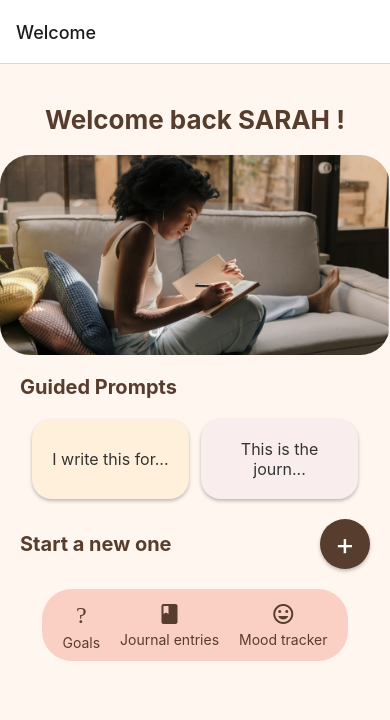
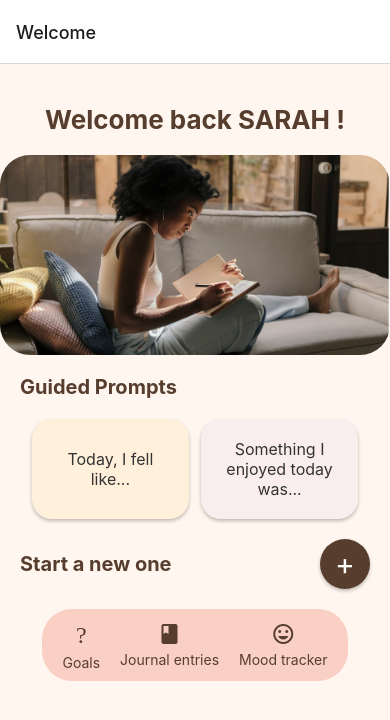
Before and after one commit to Irisvella/SOEN-357-Journaling-App, a React Native app in the folder Journal/: screen /WelcomePage in a window 390 px wide. Shown: the top 720 px of the page. Built offline with nearby package versions, Linux system fonts and the light colour scheme.

Commit message:
Cleaned up some navigation between pages

```diff
--- a/Journal/src/Screens/GuidedJournalPage.js
+++ b/Journal/src/Screens/GuidedJournalPage.js
@@ -1,6 +1,5 @@
-// src/screens/GuidedJournalPage.js
 import React from 'react';
-import { StyleSheet, Text, View, ScrollView, Button } from 'react-native';
+import { StyleSheet, Text, View, ScrollView, Button, TouchableOpacity } from 'react-native';
 
 const cardData = [
     { title: "Quick Guide", desc: "Follow this guide to record your day easily!" },
@@ -10,6 +9,10 @@ const cardData = [
 ];
 
 const GuidedJournalPage = ({ navigation }) => {
+  const handleCardPress = () => {
+    navigation.navigate("JournalEntryPageScreen");
+  };
+
   return (
     <ScrollView style={styles.background}>
       <View style={styles.headerbox}>
@@ -21,10 +24,12 @@ const GuidedJournalPage = ({ navigation }) => {
       </View>
       <View style={styles.container}>
         {cardData.map((card, index) => (
-          <View key={index} style={styles[`card${index + 1}`]}>
-            <Text style={styles.title}>{card.title}</Text>
-            <Text style={styles.desc}>{card.desc}</Text>
-          </View>
+          <TouchableOpacity key={index} onPress={handleCardPress}>
+            <View style={styles[`card${index + 1}`]}>
+              <Text style={styles.title}>{card.title}</Text>
+              <Text style={styles.desc}>{card.desc}</Text>
+            </View>
+          </TouchableOpacity>
         ))}
       </View>
     </ScrollView>
--- a/Journal/src/Screens/WelcomePage.js
+++ b/Journal/src/Screens/WelcomePage.js
@@ -26,13 +26,13 @@ function WelcomePage({ navigation }) {
         <Text style={styles.sectionTitle}>Guided Prompts</Text>
         <View style={styles.guidedPromptsContainer}>
           {/* Guided prompt box 1 */}
-          <TouchableOpacity style={styles.guidedPromptBox} onPress={() => navigation.navigate("JournalEntryPageScreen")}>
-            <Text style={styles.guidedPromptText}>I write this for...</Text>
+          <TouchableOpacity style={styles.guidedPromptBox} onPress={() => navigation.navigate("GuidedJournalPage")}>
+            <Text style={styles.guidedPromptText}>Today, I fell like...</Text>
           </TouchableOpacity>
 
           {/* Guided prompt box 2 */}
-          <TouchableOpacity style={styles.guidedPromptBox1} onPress={() => navigation.navigate("JournalEntryPageScreen")}>
-            <Text style={styles.guidedPromptText}>This is the journ...</Text>
+          <TouchableOpacity style={styles.guidedPromptBox1} onPress={() => navigation.navigate("GuidedJournalPage")}>
+            <Text style={styles.guidedPromptText}>Something I enjoyed today was...</Text>
           </TouchableOpacity>
         </View>
 
```
